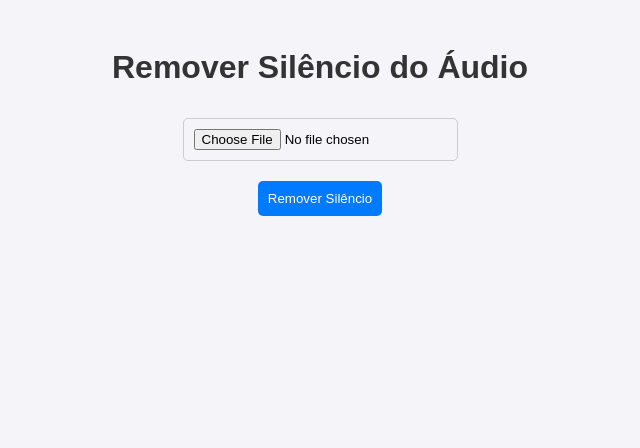
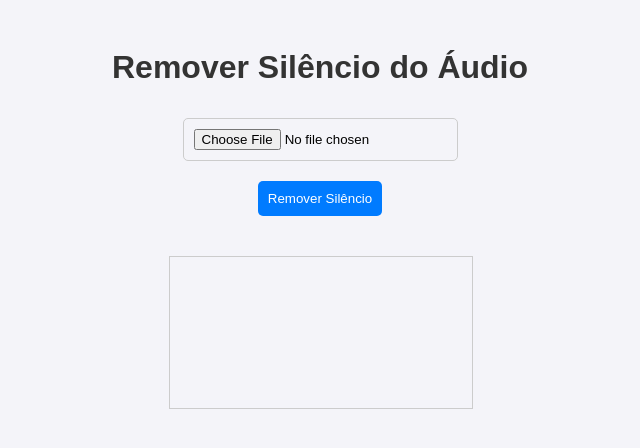
Before and after one commit to Max2025M/Canal-video, a website: page public/index.html in a window 1280 px wide. Shown: the full height of the page, 320-960 px from the left. Drawn offline with Linux system fonts and the light colour scheme.

Commit message:
Update index.html

```diff
--- a/public/index.html
+++ b/public/index.html
@@ -5,20 +5,14 @@
 <meta name="viewport" content="width=device-width, initial-scale=1.0">
 <title>Remover Silêncio do Áudio</title>
 <style>
-body {
-  font-family: Arial, sans-serif;
-  display: flex;
-  flex-direction: column;
-  align-items: center;
-  padding: 20px;
-  background: #f4f4f9;
-}
+body { font-family: Arial; display: flex; flex-direction: column; align-items: center; padding: 20px; background: #f4f4f9; }
 h1 { color: #333; }
 input, button { padding: 10px; margin: 10px 0; border-radius: 5px; border: 1px solid #ccc; }
 button { cursor: pointer; background-color: #007bff; color: #fff; border: none; }
 button:hover { background-color: #0056b3; }
 .audio-container { margin-top: 20px; text-align: center; }
 .audio-container audio { width: 100%; max-width: 500px; margin-top: 10px; }
+canvas { border:1px solid #ccc; margin-top:10px; width:100%; max-width:500px; }
 a { display: inline-block; margin-top: 10px; color: #007bff; text-decoration: none; }
 a:hover { text-decoration: underline; }
 </style>
@@ -26,12 +20,14 @@ a:hover { text-decoration: underline; }
 <body>
 
 <h1>Remover Silêncio do Áudio</h1>
-
 <input type="file" id="audioFile" accept="audio/*">
 <button onclick="processAudio()">Remover Silêncio</button>
 
-<div class="audio-container" id="audioContainer"></div>
+<div class="audio-container" id="audioContainer">
+  <canvas id="waveform"></canvas>
+</div>
 
+<script src="waveform.js"></script>
 <script>
 async function processAudio() {
   const fileInput = document.getElementById("audioFile");
@@ -52,8 +48,11 @@ async function processAudio() {
     container.innerHTML = `
       <p>Áudio processado! Duração final: ${data.duration} segundos</p>
       <audio controls src="${data.processedAudioUrl}"></audio>
+      <canvas id="waveform"></canvas>
       <a href="${data.processedAudioUrl}" download="audio_processado">Baixar Áudio</a>
     `;
+
+    drawWaveform(data.processedAudioUrl);
   } catch (err) {
     container.innerHTML = "Erro ao processar áudio.";
     console.error(err);
```
